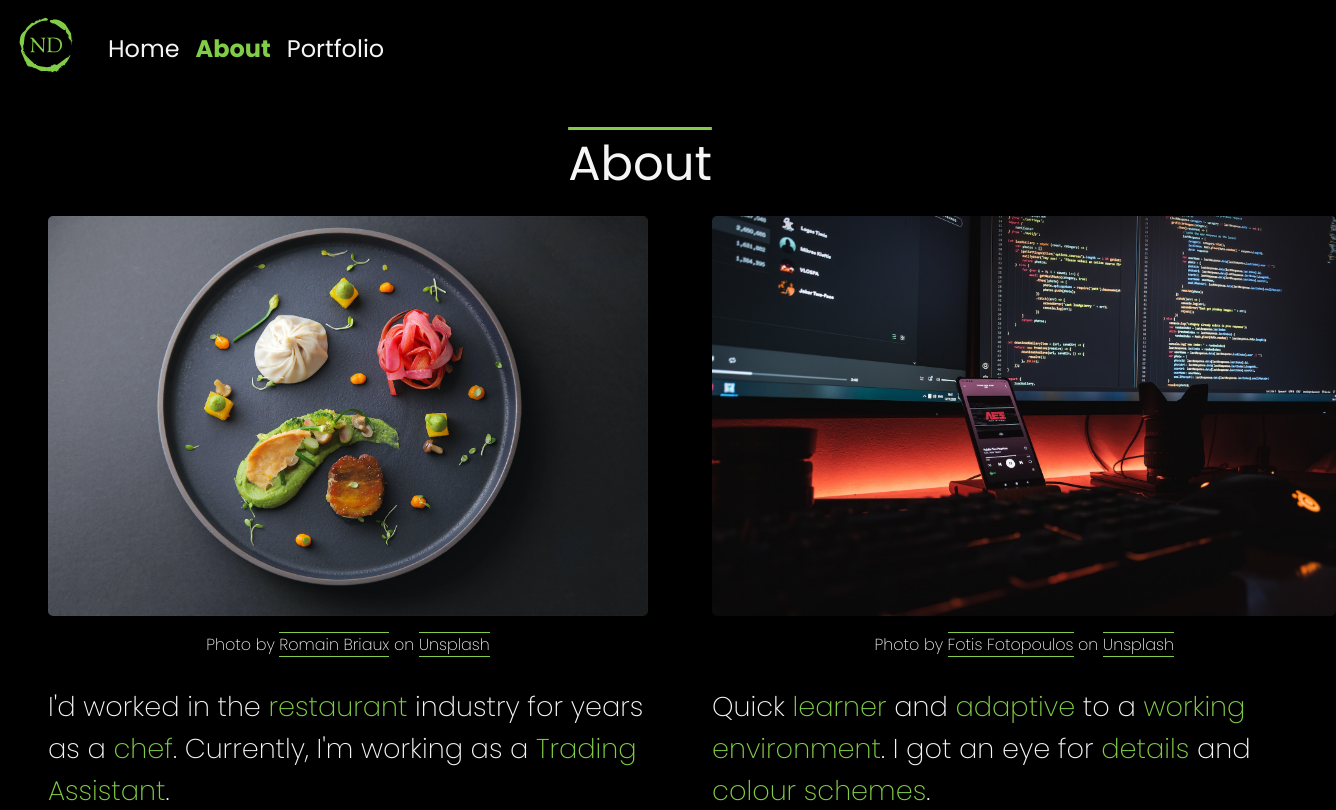
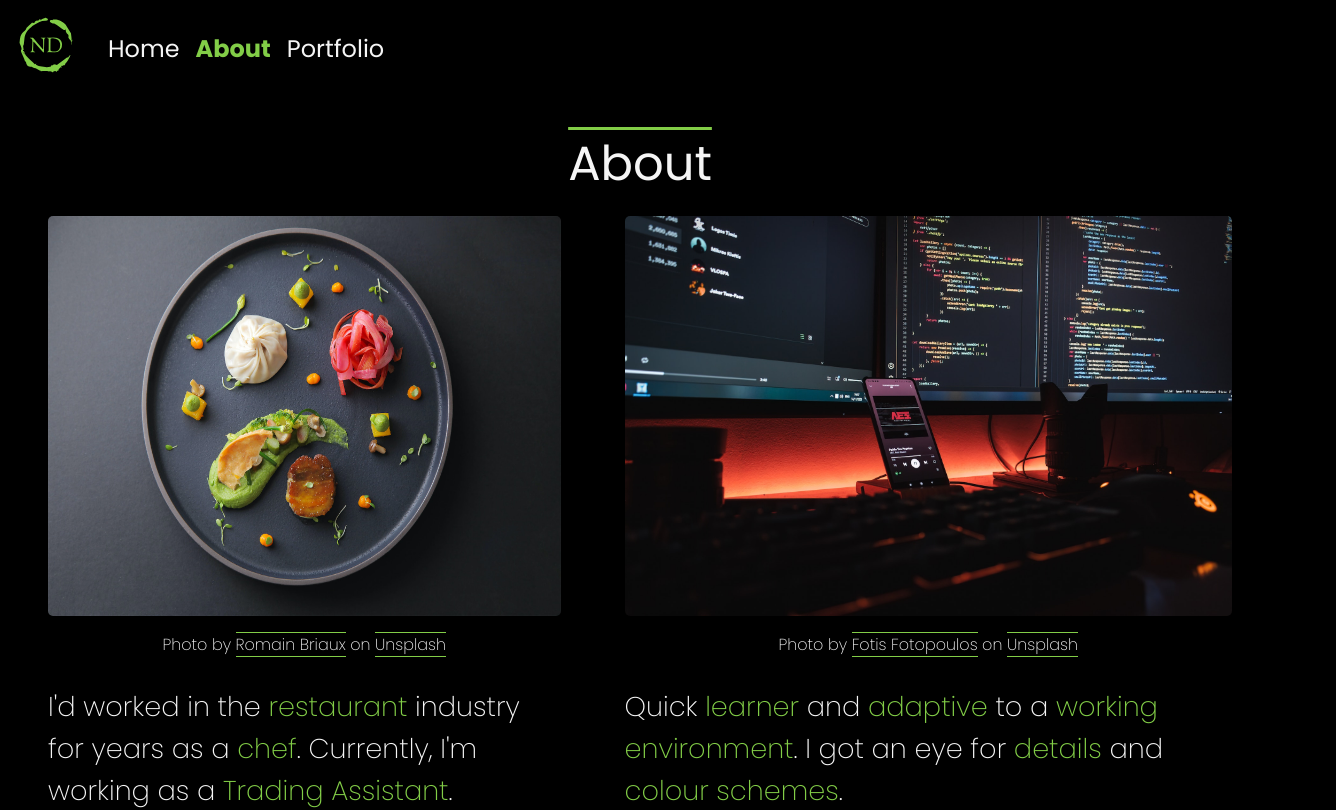
Before and after one commit to NDraganov/nedyalko-draganov, a Next.js app: page /about in a window 1280 px wide. Shown: the top 810 px of the page, 1336 px wide, since content can reach past the window. Built offline with nearby package versions, Linux system fonts and the light colour scheme.

Commit message:
Change width to 100%

```diff
--- a/components/about-page/about-image.module.css
+++ b/components/about-page/about-image.module.css
@@ -3,7 +3,7 @@
   flex-direction: column;
 }
 .image img {
-  width: auto !important;
+  width: 100% !important;
   margin: 1rem 0 !important;
 }
 .image p {
```
